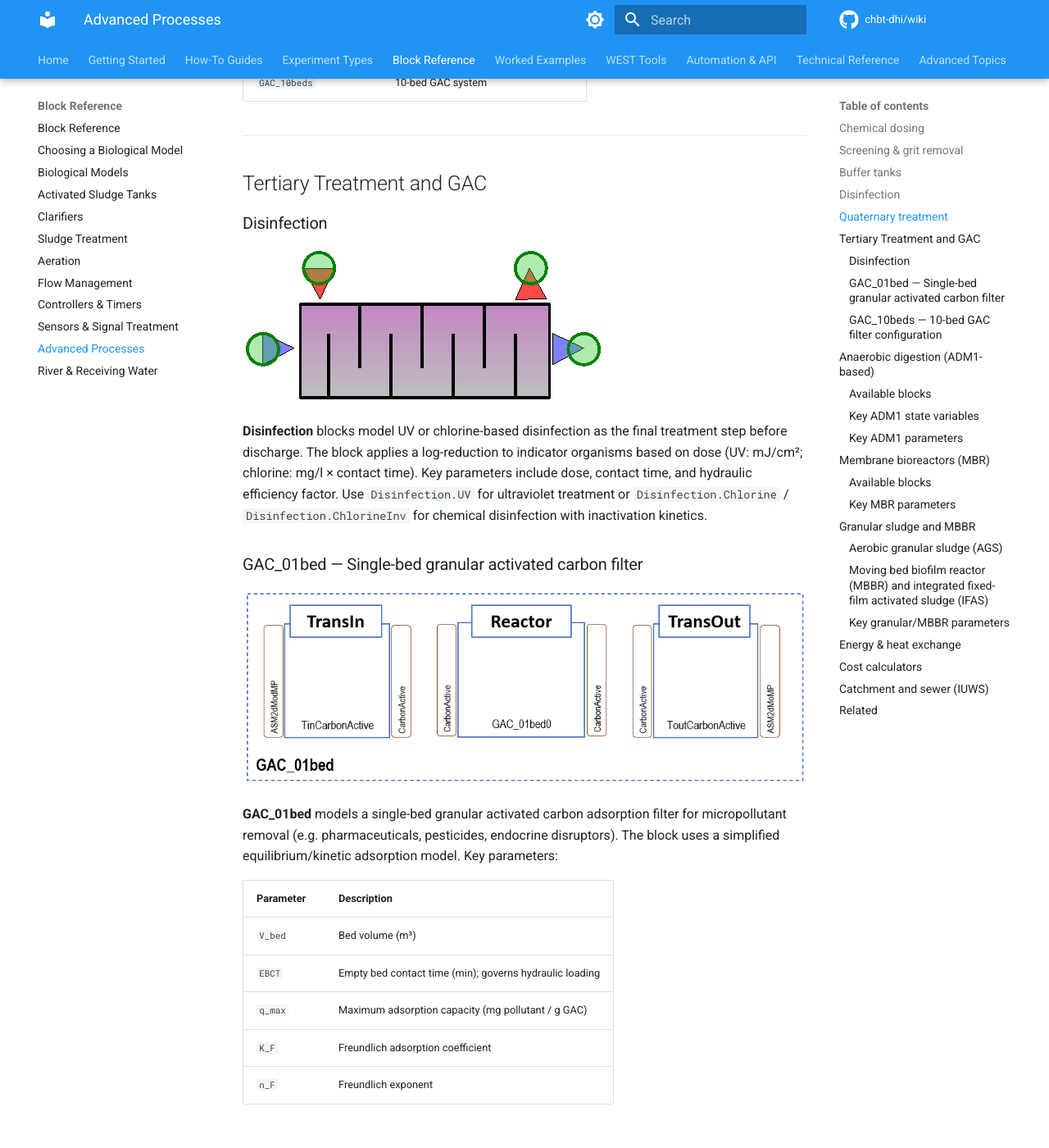
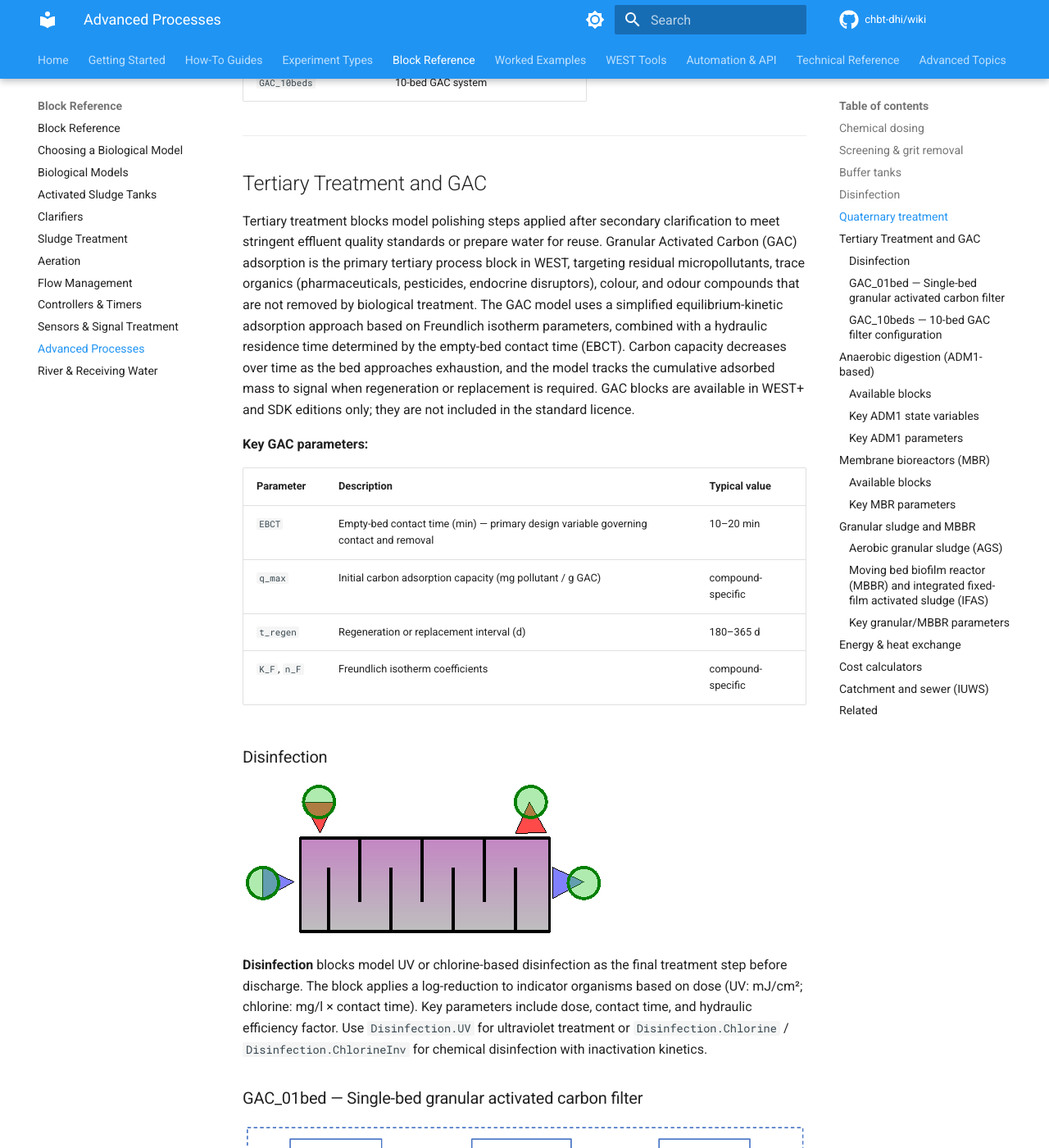
Before and after one commit to CHBT-DHI/Wiki, an MkDocs documentation site: the page built from docs/block-reference/advanced-processes.md, in a window 1280 px wide and 1400 px high, scrolled down 2022 px. Shown: the whole window at 82% size. Built offline with MkDocs 1.6.1 and Material for MkDocs 9.7.7, drawn with Linux system fonts in a browser that asks for light colours; comment, search, counter and statistics services are not loaded; some of the changed text lies outside the part shown.

Commit message:
docs: fill empty Tertiary Treatment/GAC and Granular sludge/MBBR sections

```diff
--- a/docs/block-reference/advanced-processes.md
+++ b/docs/block-reference/advanced-processes.md
@@ -69,6 +69,17 @@ Used for flow equalisation:
 ---
 
 ## Tertiary Treatment and GAC
+
+Tertiary treatment blocks model polishing steps applied after secondary clarification to meet stringent effluent quality standards or prepare water for reuse. Granular Activated Carbon (GAC) adsorption is the primary tertiary process block in WEST, targeting residual micropollutants, trace organics (pharmaceuticals, pesticides, endocrine disruptors), colour, and odour compounds that are not removed by biological treatment. The GAC model uses a simplified equilibrium-kinetic adsorption approach based on Freundlich isotherm parameters, combined with a hydraulic residence time determined by the empty-bed contact time (EBCT). Carbon capacity decreases over time as the bed approaches exhaustion, and the model tracks the cumulative adsorbed mass to signal when regeneration or replacement is required. GAC blocks are available in WEST+ and SDK editions only; they are not included in the standard licence.
+
+**Key GAC parameters:**
+
+| Parameter | Description | Typical value |
+|---|---|---|
+| `EBCT` | Empty-bed contact time (min) — primary design variable governing contact and removal | 10–20 min |
+| `q_max` | Initial carbon adsorption capacity (mg pollutant / g GAC) | compound-specific |
+| `t_regen` | Regeneration or replacement interval (d) | 180–365 d |
+| `K_F`, `n_F` | Freundlich isotherm coefficients | compound-specific |
 
 ### Disinfection
 
@@ -177,6 +188,8 @@ MBR blocks replace the secondary clarifier with a membrane filtration unit, enab
 
 ## Granular sludge and MBBR
 
+Granular sludge (aerobic granular sludge, AGS) and Moving Bed Biofilm Reactor (MBBR) models capture biofilm-based processes that cannot be adequately represented by conventional suspended-growth models. Both model types retain active biomass at high concentrations within structured biofilm communities, offering advantages in footprint, settleability, and simultaneous nutrient removal. Key parameters common to both approaches are biofilm thickness (`L_f`, µm), which governs internal oxygen and substrate diffusion limitations, specific surface area of the carrier or granule (`a_specific`, m²/m³), and fill fraction (volume of carriers or granules as a fraction of total reactor volume). The granular sludge model uses a layered diffusion-reaction approach in which concentration gradients across the granule radius are resolved numerically; the MBBR model uses a surface-flux formulation where the biofilm is treated as a single layer with an effective transfer coefficient. Both modules are available under the advanced biofilm module licence; they are not included in the base WEST licence.
+
 ### Aerobic granular sludge (AGS)
 
 | Model | Description |
```
